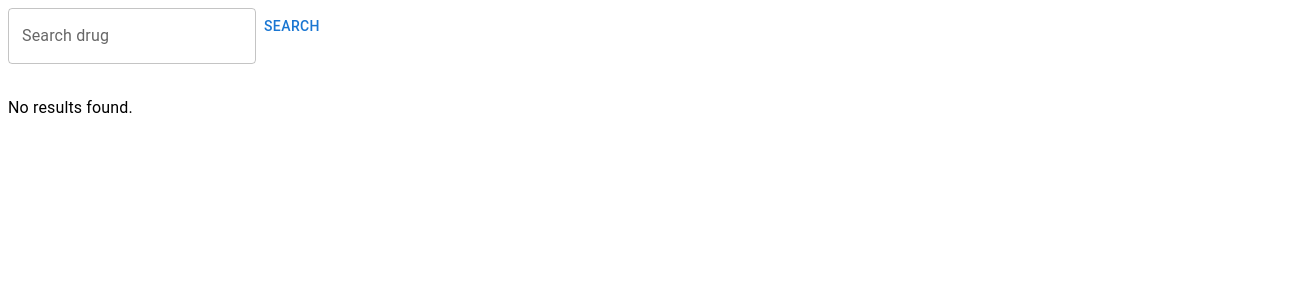
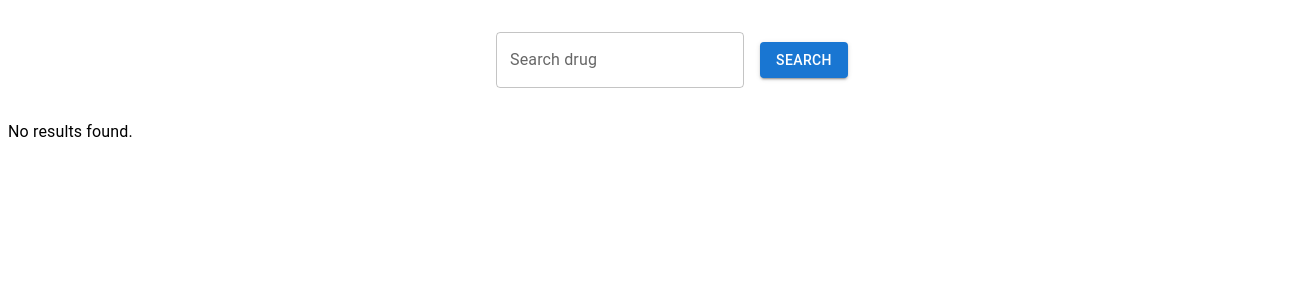
Before and after one commit to MariaRipley/openFDA-project, a React (Vite) app in the folder openfda-search/: page / in a window 1280 px wide. Shown: the top 300 px of the page, 1304 px wide, since content can reach past the window. Built offline with nearby package versions, Linux system fonts and the light colour scheme.

Commit message:
Add some styles to Home

```diff
--- a/openfda-search/src/components/SearchBar.jsx
+++ b/openfda-search/src/components/SearchBar.jsx
@@ -9,12 +9,20 @@ function SearchBar({ onSearch }) {
 	};
 
 	return (
-		<>
-			<Box>
-				<TextField label='Search drug' onChange={(e) => setQuery(e.target.value)} />
-				<Button onClick={handleSearch}>Search</Button>
-			</Box>
-		</>
+		<Box
+			display='flex'
+			flexDirection={{ xs: 'column', sm: 'row' }}
+			alignItems='center'
+			justifyContent='center'
+			gap={2}
+			m={4}
+			width='100%'
+		>
+			<TextField label='Search drug' onChange={(e) => setQuery(e.target.value)} />
+			<Button variant='contained' onClick={handleSearch}>
+				Search
+			</Button>
+		</Box>
 	);
 }
 
--- a/openfda-search/src/pages/Home.jsx
+++ b/openfda-search/src/pages/Home.jsx
@@ -1,5 +1,4 @@
 import { fetchDrugs } from '../api/openFDA';
-import DrugDetails from '../components/DrugDetails';
 import DrugList from '../components/DrugList';
 import SearchBar from '../components/SearchBar';
 import { useState } from 'react';
```
